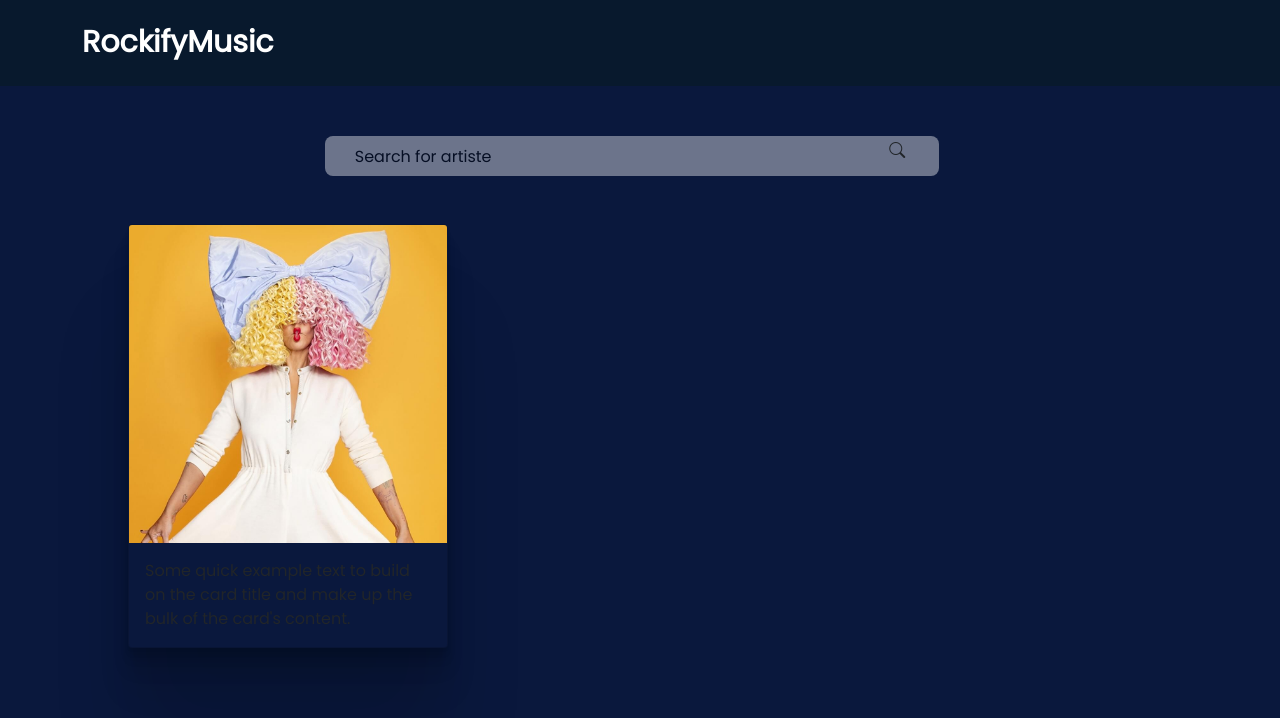
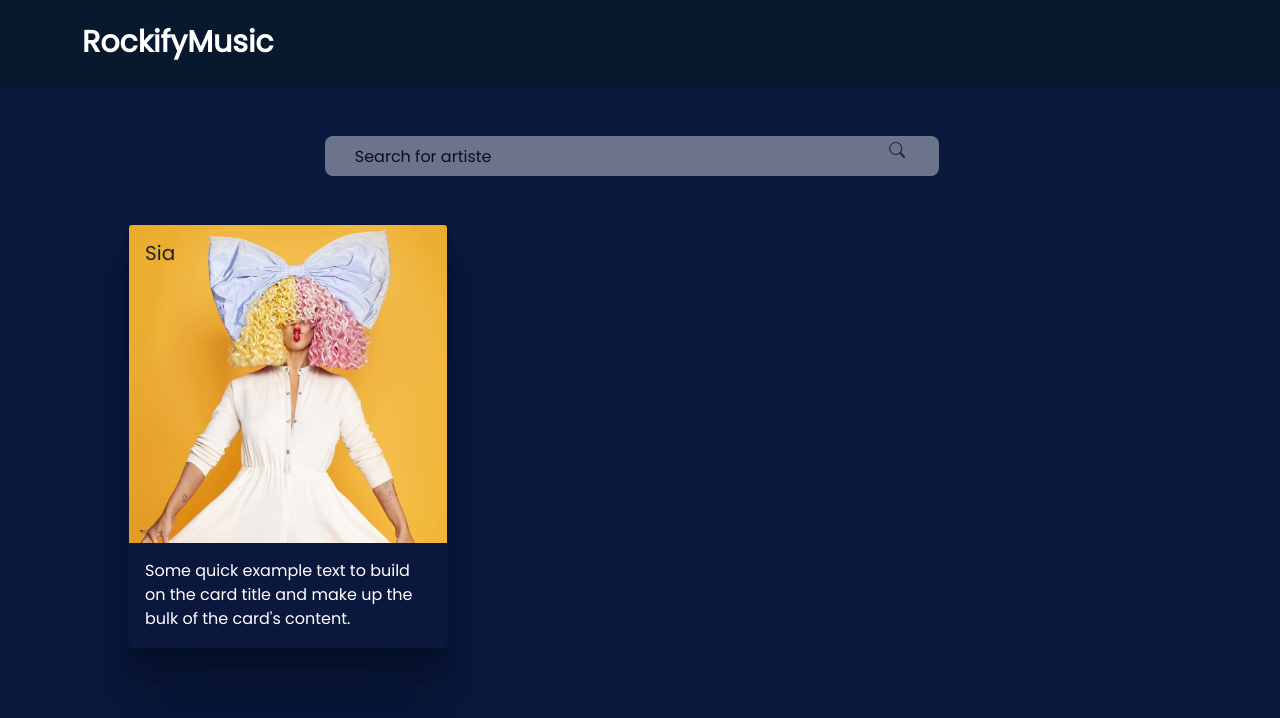
Before and after one commit to tomike19/Rockify-music, a React (Create React App) app: page / in a window 1280 px wide. Shown: the top 718 px of the page. Built offline with nearby package versions, Linux system fonts and the light colour scheme.

Commit message:
artiste-details

```diff
--- a/src/Landing Page/landing-page.js
+++ b/src/Landing Page/landing-page.js
@@ -1,32 +1,36 @@
-import React from 'react';
-import '../css/landing-page.css'
-import Sia from "../images/sia.jpg"
+import React from "react";
+import "../css/landing-page.css";
+import Sia from "../images/sia.jpg";
 
-const LandingPage  = () => {
+const LandingPage = () => {
   return (
-        <div className='home-section'>
+    <div className="home-section">
       <nav className="navbar navbar-expand-lg  default-layout__inner">
         <div className="container py-3">
           <h1 className="navbar-logo">RockifyMusic</h1>
-
-
         </div>
       </nav>
-    <div className=' hero-section'>
+      <div className=" hero-section">
         <div className="input-searchbar-section">
-     <input className='input-search' placeholder='Search for artiste'/>
+          <input className="input-search" placeholder="Search for artiste" />
           <i className="bi bi-search search-icon"></i>
         </div>
         <div className="card artiste-details-section">
-  <img src={Sia} class="card-img-top artiste-image" alt="sia"/>
-  <div class="card-body">
-    <p class="card-text">Some quick example text to build on the card title and make up the bulk of the card's content.</p>
+          <img src={Sia} class="card-img-top artiste-image" alt="sia" />
+          <div class="card-img-overlay d-flex flex-column">
+            <h5 class="card-title">Sia</h5>
+          </div>
+          <div class="card-overlay"></div>
+          <div class="card-body artiste-details">
+            <p class="card-text">
+              Some quick example text to build on the card title and make up the
+              bulk of the card's content.
+            </p>
           </div>
         </div>
       </div>
     </div>
   );
-}
+};
 
-
-export default LandingPage  ;
+export default LandingPage;
--- a/src/css/landing-page.css
+++ b/src/css/landing-page.css
@@ -69,6 +69,28 @@ body {
 .card:hover {
   transform: scale(1.1);
 }
+
 .artiste-image {
   transition: transform 0.5s;
 }
+
+.artiste-details > p {
+  color: #ffffff;
+}
+
+.card-overlay {
+  position: absolute;
+  top: 0;
+  bottom: 0;
+  left: 0;
+  right: 0;
+  height: 100%;
+  width: 100%;
+  opacity: 0;
+  transition: 0.5s ease;
+  background: rgba(0, 0, 0, 0.5);
+}
+
+.card:hover .card-overlay {
+  opacity: 1;
+}
```
Lines whose indentation alone changed are shown as unchanged.
